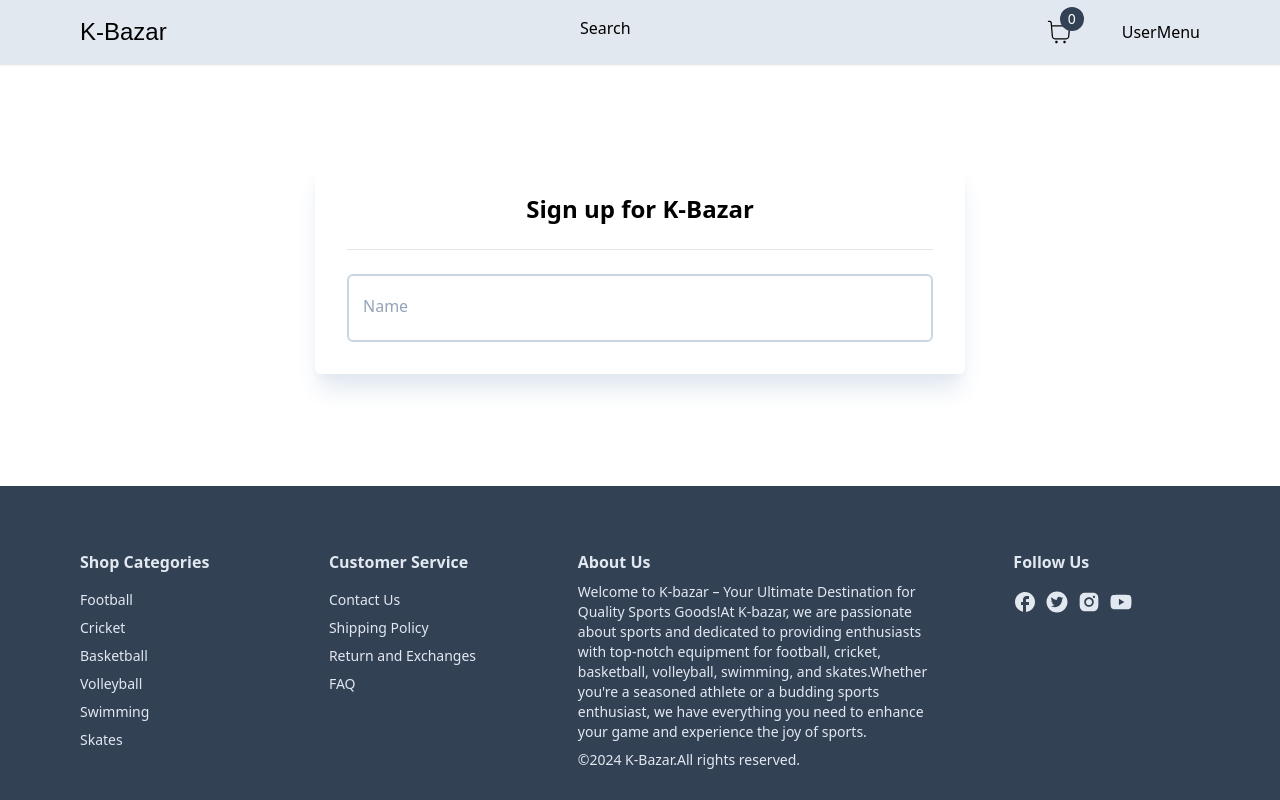
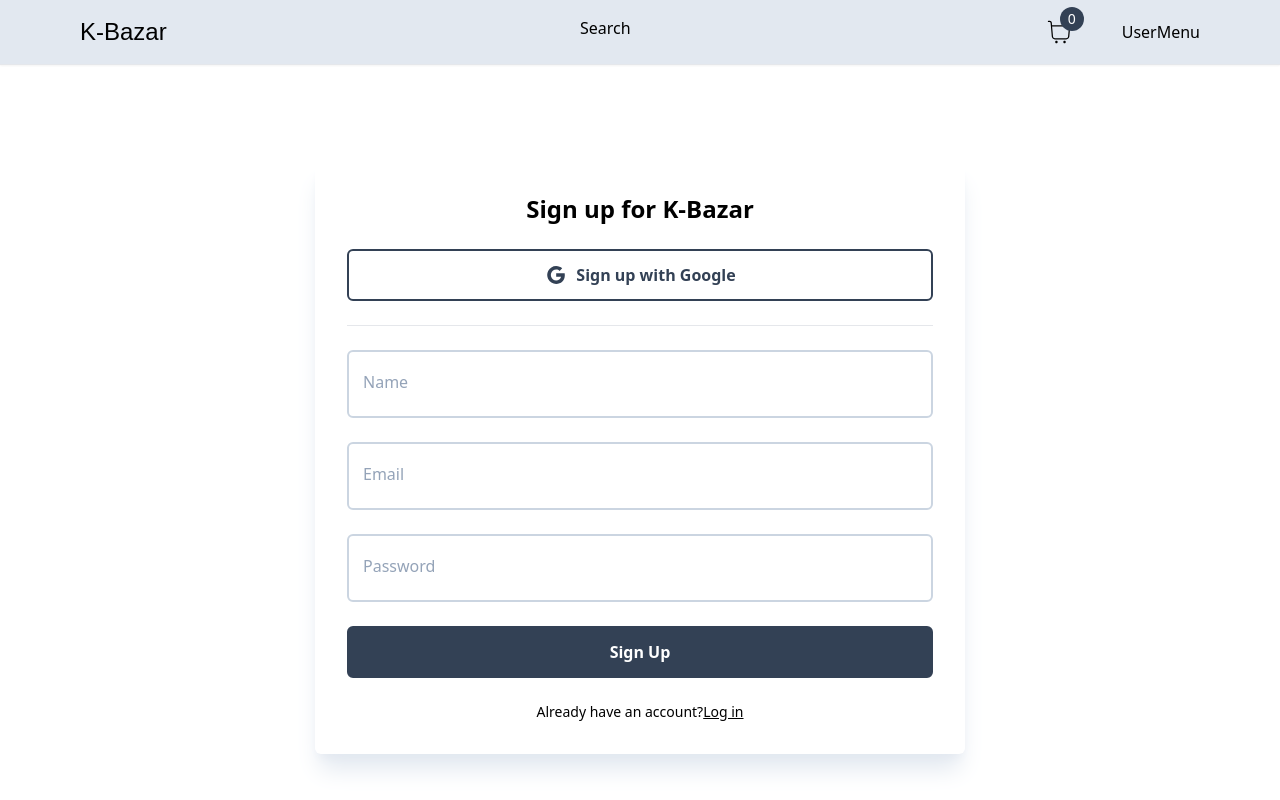
Before and after one commit to SushantChaulagain/Khelkud-Bazar, a Next.js app: page /register in a window 1280 px wide. Shown: the top 800 px of the page. Built offline with nearby package versions, Linux system fonts and the light colour scheme; a web font is replaced by a local one.

Commit message:
Finished register page

```diff
--- a/app/register/RegisterForm.tsx
+++ b/app/register/RegisterForm.tsx
@@ -4,6 +4,10 @@
 import Heading from "../components/Heading";
 import Input from "../components/inputs/input";
 import { useForm, FieldValues, SubmitHandler} from "react-hook-form";
+import Button from "../components/button";
+import { data } from "autoprefixer";
+import Link from "next/link";
+import { AiOutlineGoogle } from "react-icons/ai";
 
 const RegisterForm = () => {
   const [isLoading, setIsLoading] = useState(false)
@@ -15,10 +19,22 @@
     }
   })
 
+  const OnSubmit:SubmitHandler<FieldValues> = (data) => {
+    setIsLoading(true)
+    console.log(data)
+  }
+
     return (
         <>
         <Heading title="Sign up for K-Bazar"/>
-        <hr className="bg-slate-300 w-full h-px"/>
+        <Button
+        outline
+        label="Sign up with Google"
+        icon={AiOutlineGoogle}
+        onClick={() => {}}
+        />
+        <hr className="bg-slate-300 w-full h-px"
+        />
         <Input
         id="name"
         label="Name"
@@ -26,10 +42,32 @@
         register={register}
         errors={errors}
         required
-
         />
+        <Input
+        id="email"
+        label="Email"
+        disabled={isLoading}
+        register={register}
+        errors={errors}
+        required
+        />
+        <Input
+        id="password"
+        label="Password"
+        disabled={isLoading}
+        register={register}
+        errors={errors}
+        required
+        type="password"
+        />
+        <Button label ={isLoading ? "Loading" : 'Sign Up'} onClick={handleSubmit(OnSubmit)}/>
+        <p className="text-sm">
+            Already have an account?
+            <Link href="/login" className="underline">
+               Log in
+            </Link>
+        </p>
         </>
-
      );
 }
 
```
Also changed, not shown: app/login/LoginForm.tsx (added), app/login/page.tsx (added).
